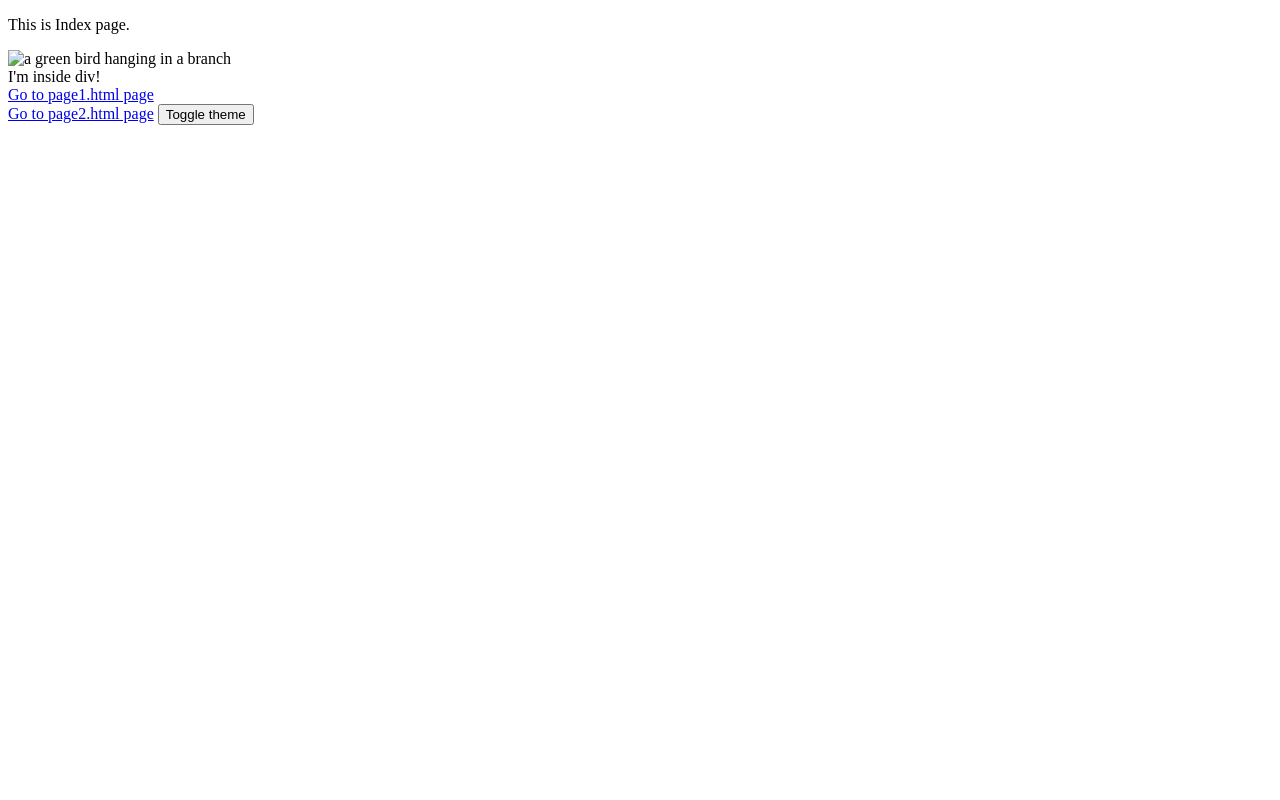
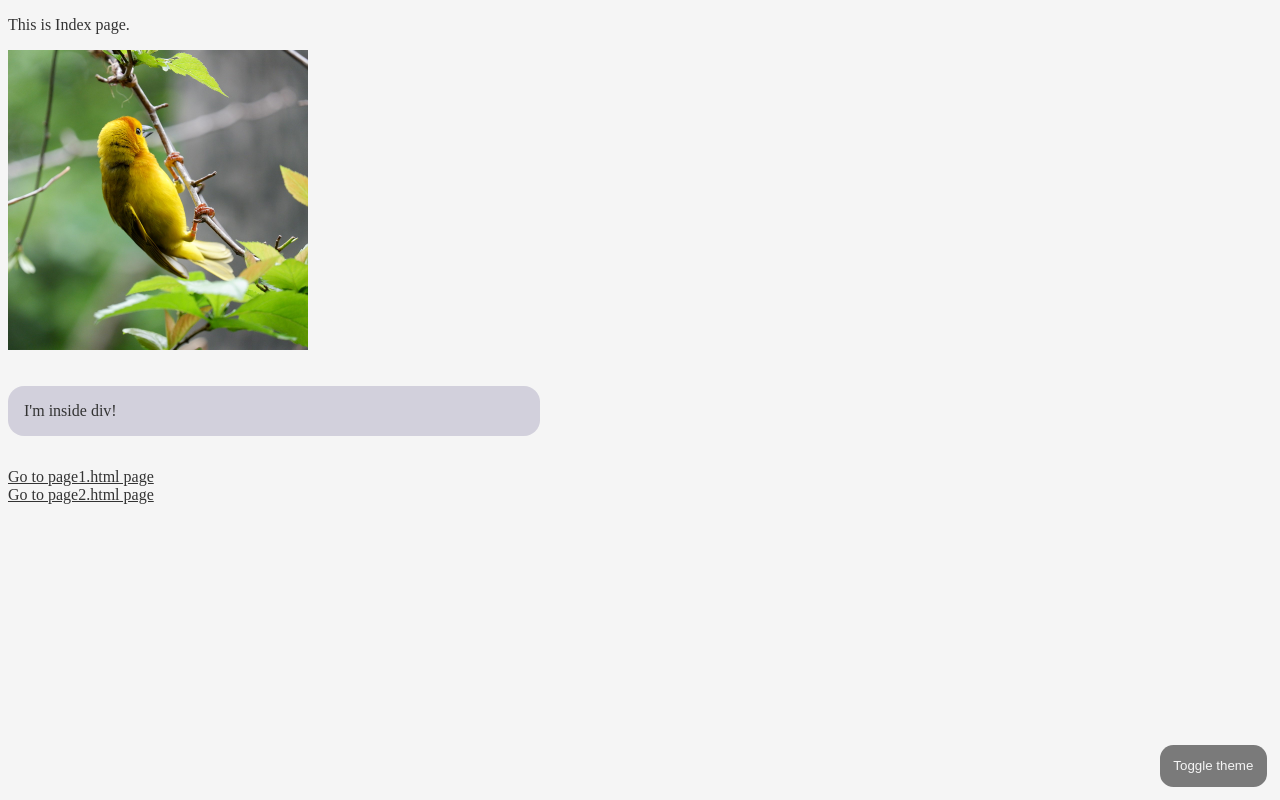
Before and after one commit to dibasdauliya/cs355, a plain HTML site: page index.html in a window 1280 px wide. Drawn offline with Linux system fonts and the light colour scheme; the site is published under a folder, as on GitHub Pages, so addresses that start at the root find nothing.

Commit message:
fix src path

```diff
--- a/index.html
+++ b/index.html
@@ -4,23 +4,23 @@
     <meta charset="UTF-8" />
     <meta name="viewport" content="width=device-width, initial-scale=1.0" />
     <title>Index</title>
-    <link rel="stylesheet" href="/style.css" />
+    <link rel="stylesheet" href="style.css" />
   </head>
   <body>
     <p>This is Index page.</p>
 
     <img
-      src="/imgs/bird.jpeg"
+      src="./imgs/bird.jpeg"
       alt="a green bird hanging in a branch"
       width="300" />
 
     <div class="styled-div">I'm inside div!</div>
 
-    <a href="/page1.html">Go to page1.html page</a> <br />
-    <a href="/page2.html">Go to page2.html page</a>
+    <a href="page1.html">Go to page1.html page</a> <br />
+    <a href="page2.html">Go to page2.html page</a>
 
     <button class="theme-btn">Toggle theme</button>
 
-    <script src="/script.js"></script>
+    <script src="script.js"></script>
   </body>
 </html>
```
Also changed, not shown: page1.html (+2 -2 lines), page2.html (+1 -1 lines).
